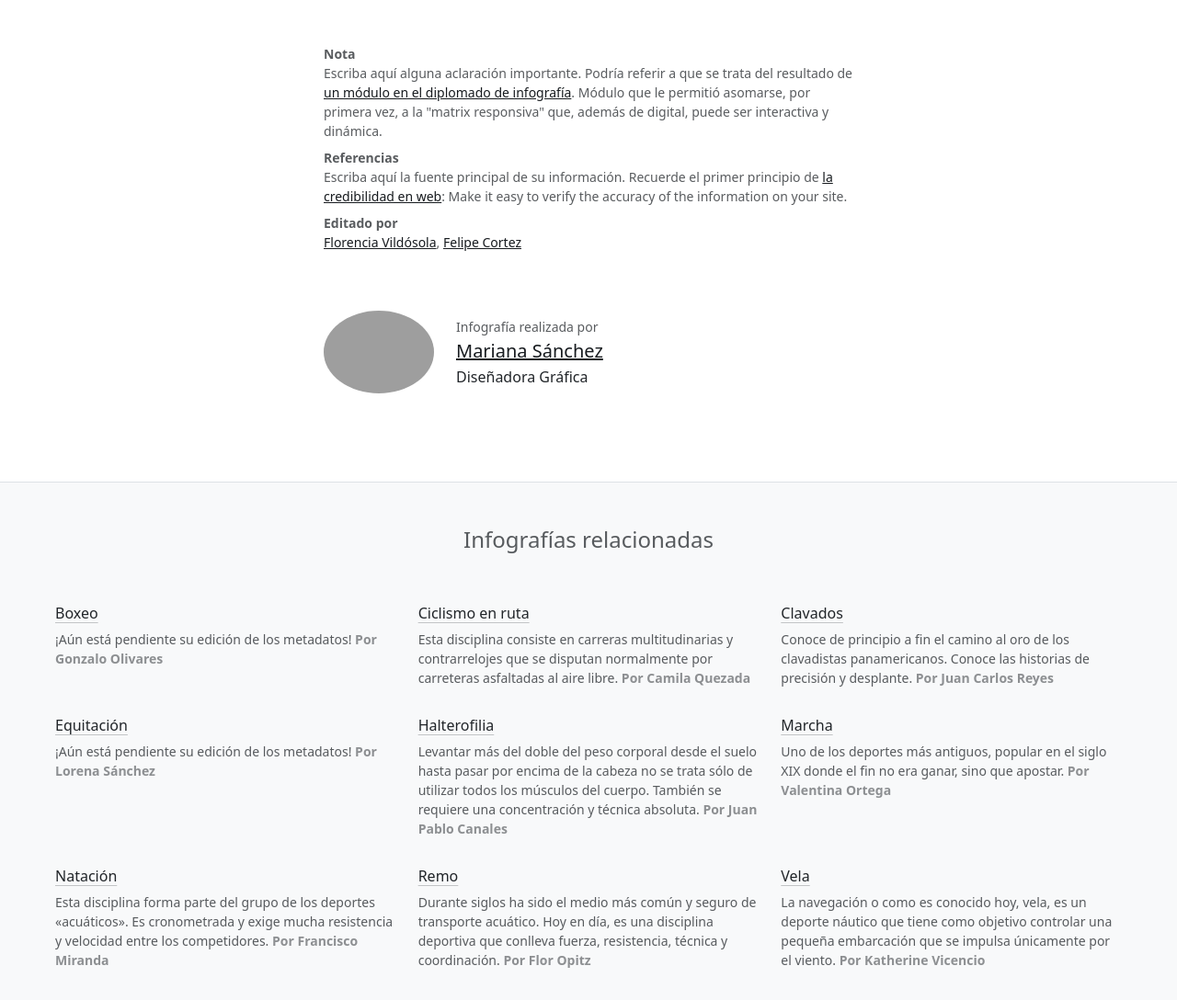
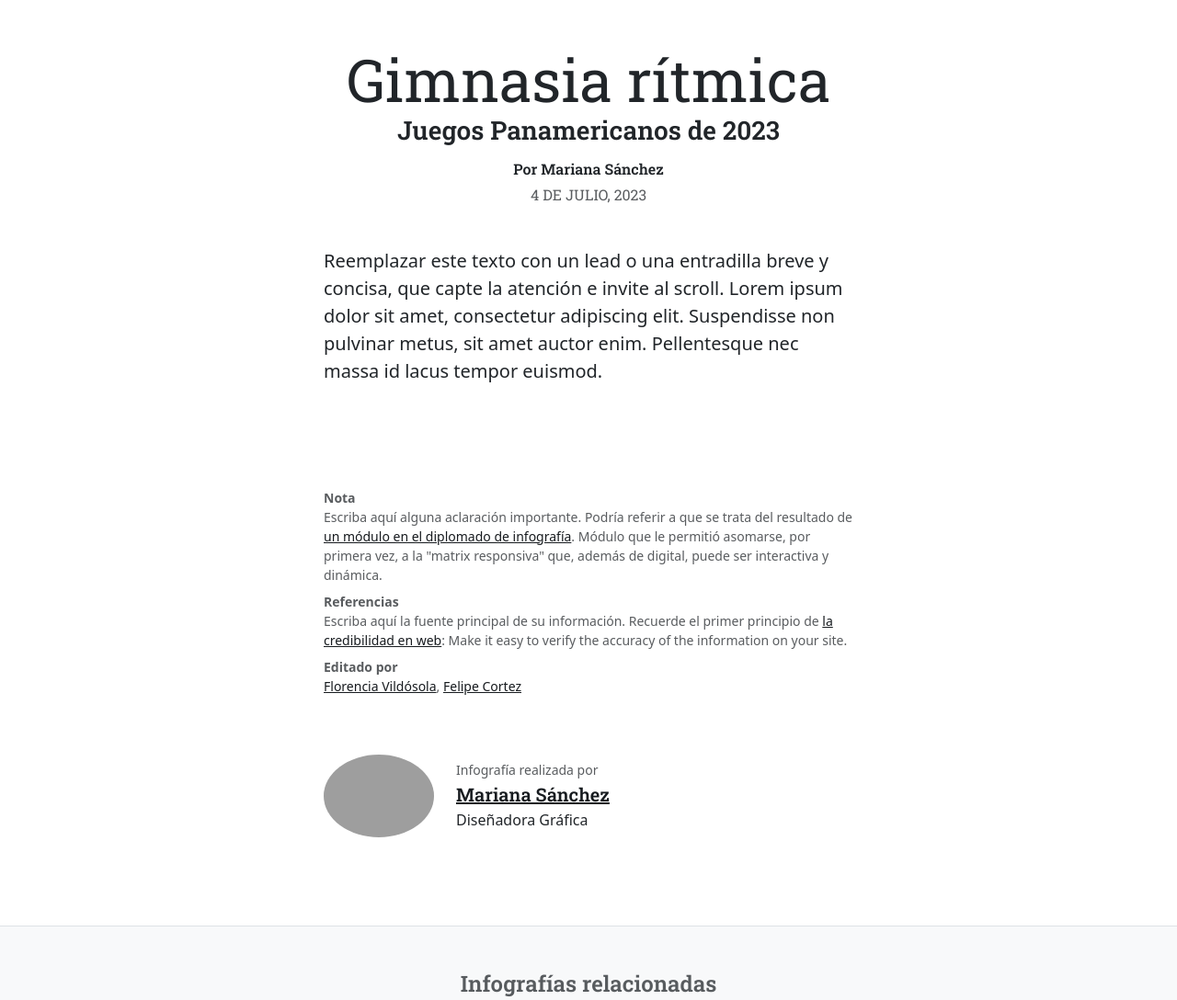
Before and after one commit to diplomado-infografia/mariana-sanchez, a plain HTML site: page index.html in a window 1280 px wide. Shown: the top 1088 px of the page at 92% size. Drawn offline with nearby package versions, Linux system fonts and the light colour scheme; grey boxes are pictures that could not be loaded.

Commit message:
Add files via upload

```diff
--- a/index.html
+++ b/index.html
@@ -21,7 +21,10 @@
         <meta property="twitter:image" content="https://github.com/diplomado-infografia/mariana-sanchez/blob/main/img/imagen-metadatos.jpg" />
         <!-- Link al CSS de Boostrap -->
         <link href="https://cdn.jsdelivr.net/npm/bootstrap@5.3.0/dist/css/bootstrap.min.css" rel="stylesheet" integrity="sha384-9ndCyUaIbzAi2FUVXJi0CjmCapSmO7SnpJef0486qhLnuZ2cdeRhO02iuK6FUUVM" crossorigin="anonymous" />
+        <!-- Algo más de CSS para personalizar-->
         <style>
+             /* importando una fuente */
+            @import url('https://fonts.googleapis.com/css2?family=Roboto+Slab:wght@400;600&display=swap');
             /* para ajustar el ancho de párrafos */
             @media (min-width: 768px) {
                 .container {
@@ -33,9 +36,17 @@
                 --bs-link-color-rgb: 23, 27, 31;
                 --bs-link-hover-color-rgb: 0, 0, 0;
             }
-            /* para ajustar algo lost in translation */
-            em,
-            cite {
+            /* para asignar la fuente importada a los títulos */
+            h1,h2,h3,h4,h5,h6{
+                font-family: 'Roboto Slab', serif;
+                font-weight: 600;
+            }
+            /* para el título principal */
+            .display-3{
+                font-weight: 400;
+            }
+            /* para ajustar algo que queda lost in translation */
+            em, cite {
                 font-weight: 600;
                 font-style: normal;
             }
@@ -43,7 +54,19 @@
     </head>
     <body>
         <!--el encabezado-->
-        <header></header>
+        <header>
+            <div class="container">
+                <div class="row py-5">
+                    <div class="mx-auto col-sm-11 col-md-10">
+                        <h1 class="text-center display-3 my-0">Gimnasia rítmica</h1>
+                        <h2 class="text-center fs-3 mt-0 mb-3">Juegos Panamericanos de 2023</h2>
+                        <h3 class="text-center fs-6">Por Mariana Sánchez</h3>
+                        <h4 class="text-center fs-6 mb-5 fw-normal text-body-secondary">4 DE JULIO, 2023</h4>
+                        <p class="lead">Reemplazar este texto con un lead o una entradilla breve y concisa, que capte la atención e invite al scroll. Lorem ipsum dolor sit amet, consectetur adipiscing elit. Suspendisse non pulvinar metus, sit amet auctor enim. Pellentesque nec massa id lacus tempor euismod.</p>
+                    </div>
+                </div>
+            </div>
+        </header>
         <!--la parte principal-->
         <main>
             <!--llamaremos artículo a cada parte de la infografía-->
```
